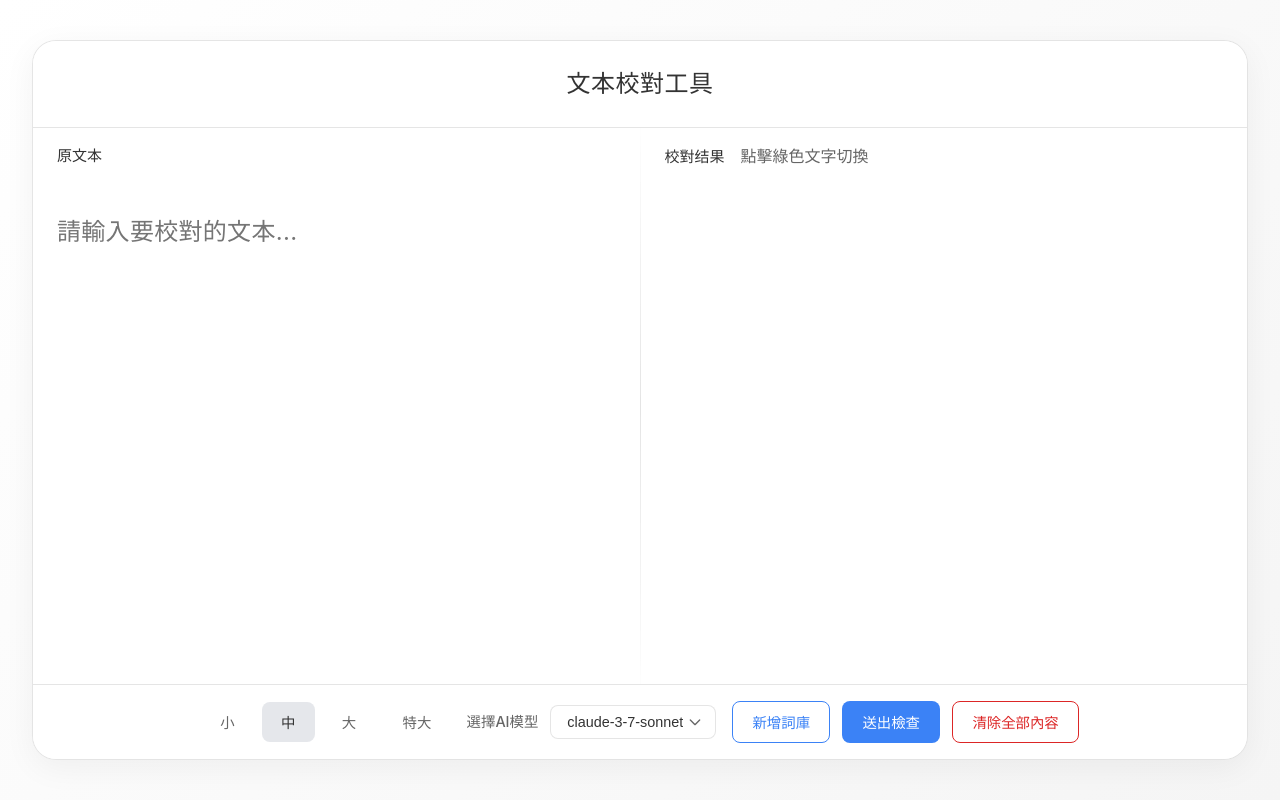
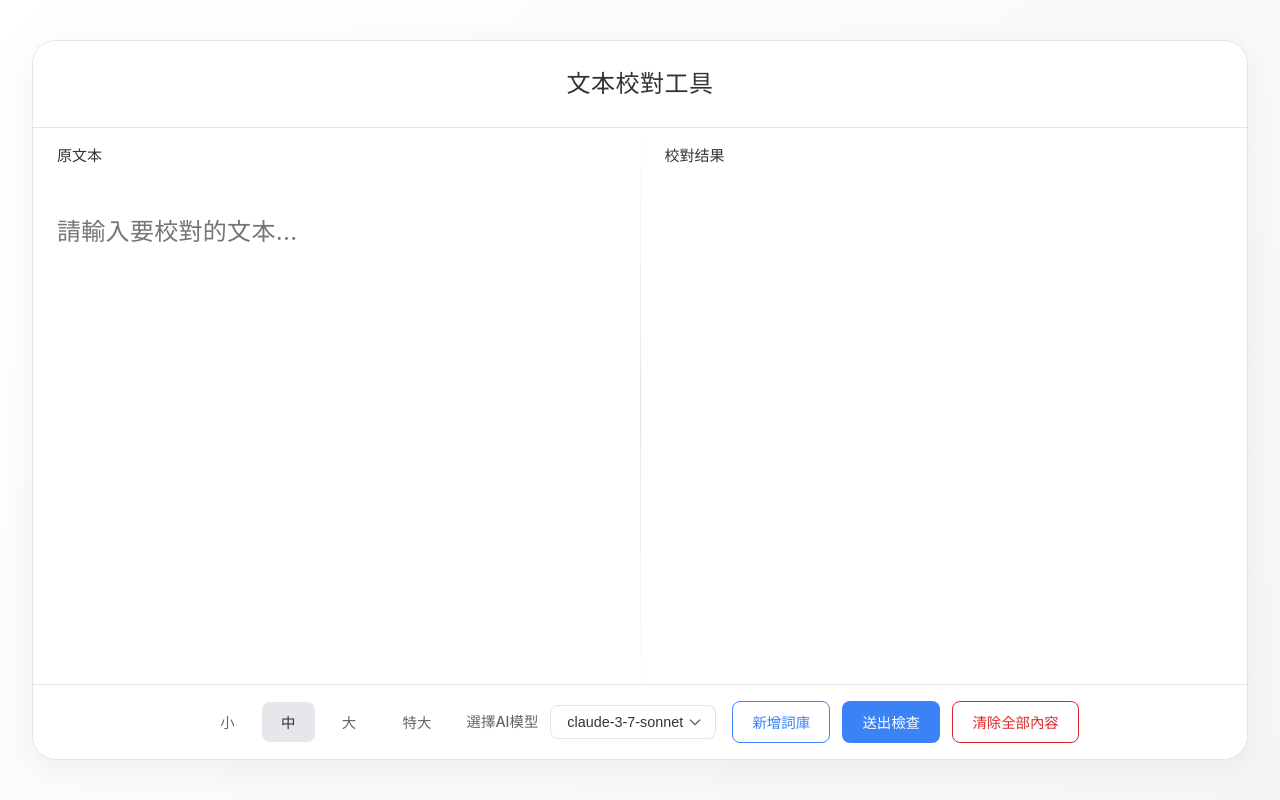
Before and after one commit to hauchenglee/xiaobaobei-checker-vue, a Vue app: page / in a window 1280 px wide. Built offline with nearby package versions, Linux system fonts and the light colour scheme.

Commit message:
feat(page): rm panel-subtitle

```diff
--- a/src/views/Checker.vue
+++ b/src/views/Checker.vue
@@ -62,7 +62,6 @@
                 <section class="editor-panel">
                     <div class="panel-header">
                         <span class="panel-title">校對结果</span>
-                        <span class="panel-subtitle">點擊綠色文字切換</span>
                     </div>
                     <div class="panel-content">
                         <!-- 添加校对结果列表 -->
@@ -317,11 +316,6 @@ textarea.panel-content {
     color: #333;
     font-weight: 500;
     font-size: 1em;
-}
-
-.panel-subtitle {
-    color: #666;
-    font-size: 1rem;
 }
 
 .font-size-controls {
```
